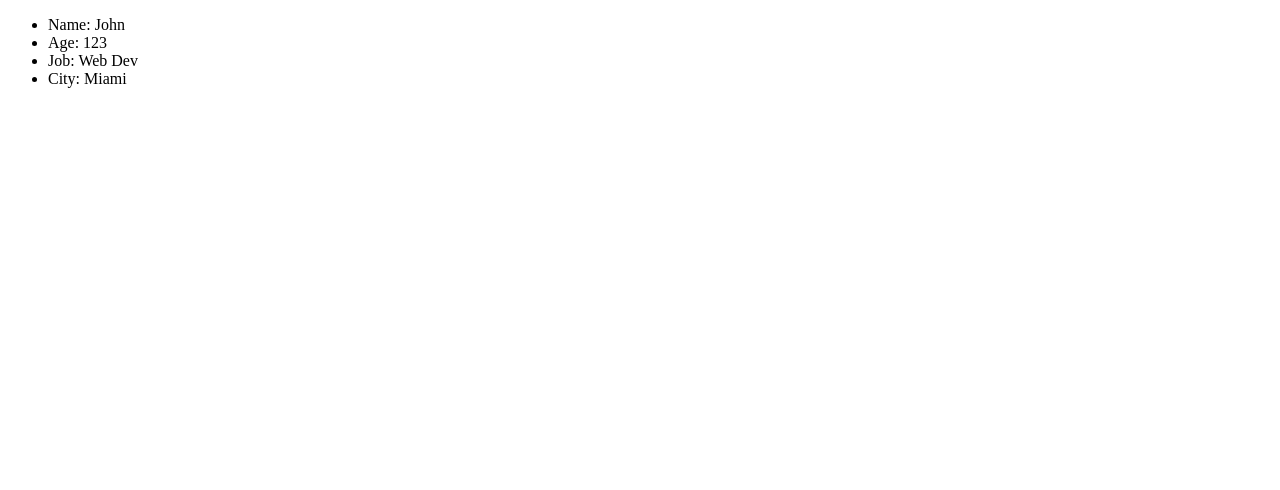
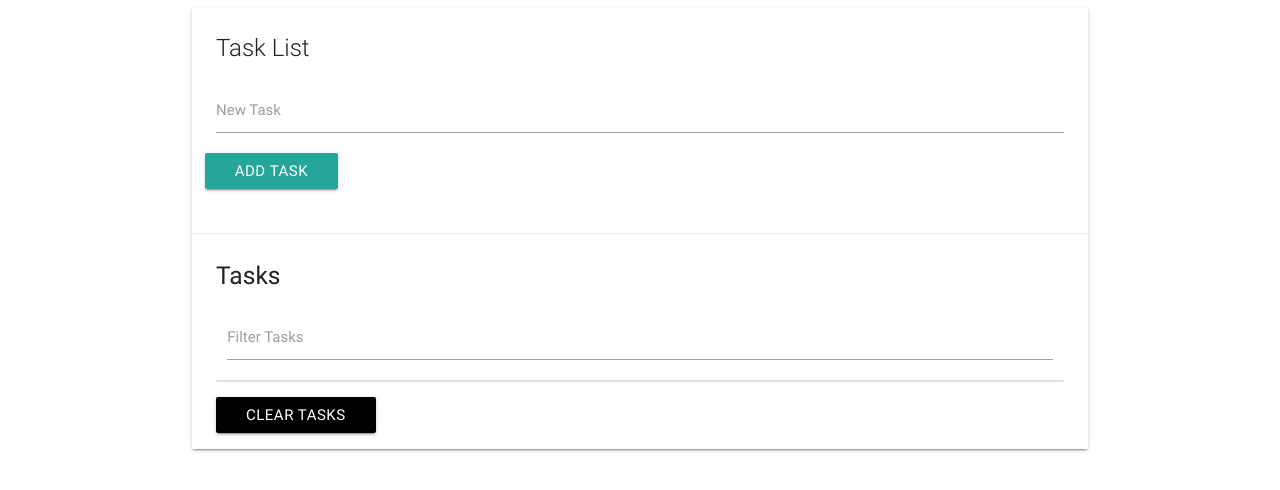
Before and after one commit to yongkangzhao/js_sandbox, a plain HTML site: page index.html in a window 1280 px wide. Drawn offline with nearby package versions, Linux system fonts and the light colour scheme.

Commit message:
starting to learn about the DOM

```diff
--- a/app.js
+++ b/app.js
@@ -1,31 +1,7 @@
-const name = 'John';
-const age = 123;
-const job = 'Web Dev';
-const city = 'Miami';
-let html;
-//Without template strings;
+let val;
 
-html = "<ul><li>Name: " + name + "</li><li>Age: " + age + "</li><li>Job: " + job + "</li><li>City: " + city + "</li></ul>";
+val = document;
 
-html = "<ul>"+
-        "<li>Name: " + name + "</li>"+
-        "<li>Age: " + age + "</li>"+
-        "<li>Job: " + job + "</li>"+
-        "<li>City: " + city + "</li>"+
-        "</ul>";
+document.head;
 
-//With template strings;
-
-html = `
-    <ul>
-    <li>Name: ${name}</li>
-    <li>Age: ${age}</li>
-    <li>Job: ${job}</li>
-    <li>City: ${city}</li>
-    </ul>
-
-
-
-`;
-
-document.body.innerHTML = html;
+console.log(val.all);
--- a/index.html
+++ b/index.html
@@ -1,13 +1,49 @@
 <!DOCTYPE html>
 <html lang="en">
 <head>
-    <meta charset="UTF-8">
-    <meta name="viewport" content="width=device-width, initial-scale=1.0">
-    <title>Java Script Sandbox: Section 2</title>
+  <meta charset="UTF-8">
+  <meta name="viewport" content="width=device-width, initial-scale=1.0">
+  <meta http-equiv="X-UA-Compatible" content="ie=edge">
+  <link rel="stylesheet" href="https://cdnjs.cloudflare.com/ajax/libs/materialize/0.100.2/css/materialize.min.css">
+  <link href="https://maxcdn.bootstrapcdn.com/font-awesome/4.7.0/css/font-awesome.min.css" rel="stylesheet" integrity="sha384-wvfXpqpZZVQGK6TAh5PVlGOfQNHSoD2xbE+QkPxCAFlNEevoEH3Sl0sibVcOQVnN" crossorigin="anonymous">
+  <title>Task List</title>
 </head>
 <body>
-    <h1>JavaScript Sandbox: Section 2</h1>
+  <div class="container">
+    <div class="row">
+      <div class="col s12">
+        <div id="main" class="card">
+          <div class="card-content">
+            <span class="card-title">Task List</span>
+            <div class="row">
+              <form id="task-form">
+                <div class="input-field col s12">
+                  <input type="text" name="task" id="task">
+                  <label for="task">New Task</label>
+                </div>
+                <input type="submit" value="Add Task" class="btn">
+              </form>
+            </div>
+          </div>
+          <div class="card-action">
+            <h5 id="task-title">Tasks</h5>
+            <div class="input-field col s12">
+              <input type="text" name="filter" id="filter">
+              <label for="filter">Filter Tasks</label>
+            </div>
+            <ul class="collection"></ul>
+            <a href="#" class="clear-tasks btn black">Clear Tasks</a>
+          </div>
+        </div>
+      </div>
+    </div>
+  </div>
 
-    <script src="app.js"></script>
+  <script
+  src="https://code.jquery.com/jquery-3.2.1.js"
+  integrity="sha256-DZAnKJ/6XZ9si04Hgrsxu/8s717jcIzLy3oi35EouyE="
+  crossorigin="anonymous"></script>
+  <script src="https://cdnjs.cloudflare.com/ajax/libs/materialize/0.100.2/js/materialize.min.js"></script>
+  <script src="app.js"></script>
 </body>
 </html>
```
